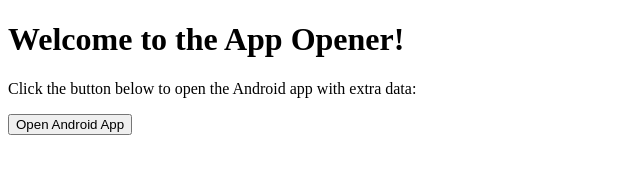
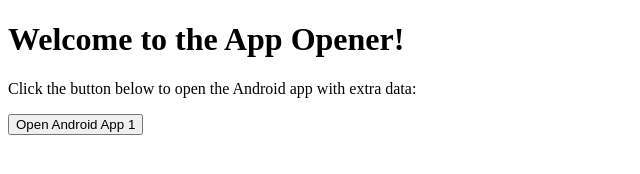
Before and after one commit to KaramZero/KaramZero.github.io, a plain HTML site: page index.html in a window 1280 px wide. Shown: the full height of the page, 0-640 px from the left. Drawn offline with Linux system fonts and the light colour scheme.

Commit message:
Update index.html

```diff
--- a/index.html
+++ b/index.html
@@ -13,7 +13,7 @@
     <p>Click the button below to open the Android app with extra data:</p>
 
     <!-- Button to open Android app with extra data -->
-    <button onclick="openAndroidApp()">Open Android App</button>
+    <button onclick="openAndroidApp()">Open Android App 1</button>
 
     <script>
         function openAndroidApp() {
```
